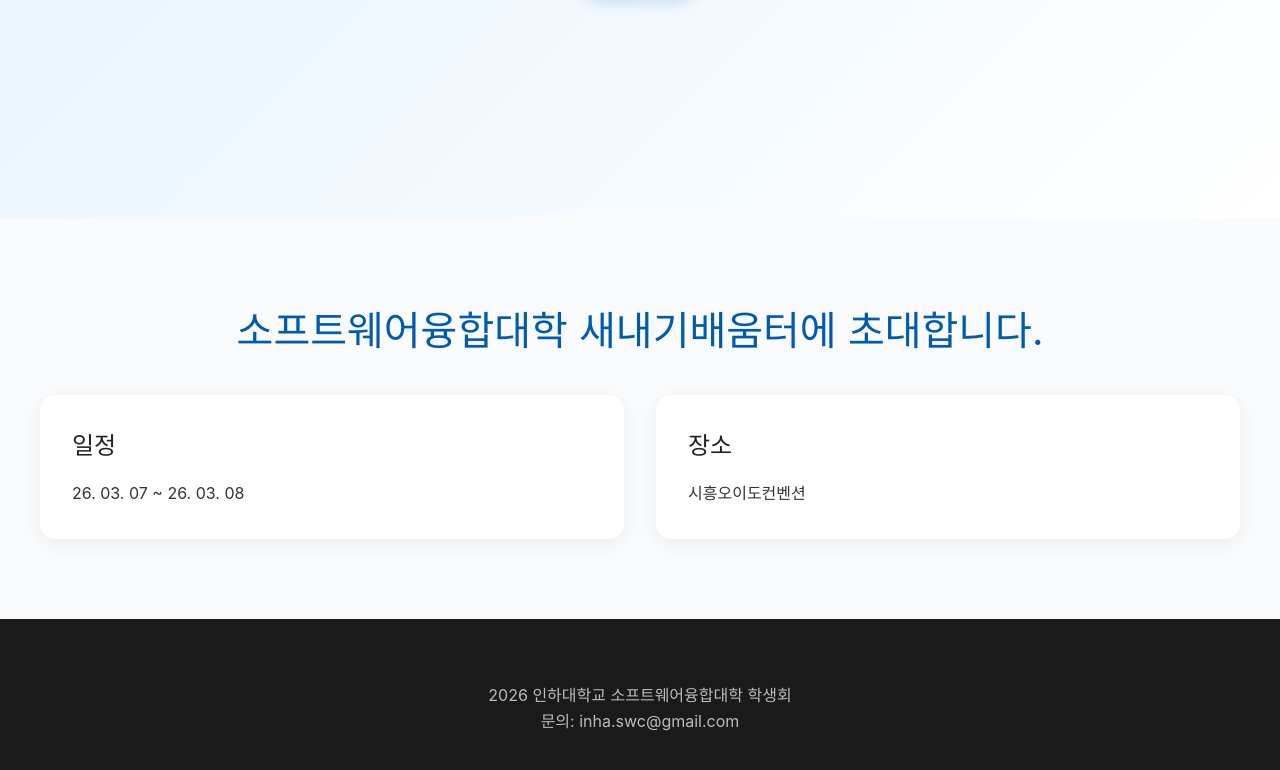
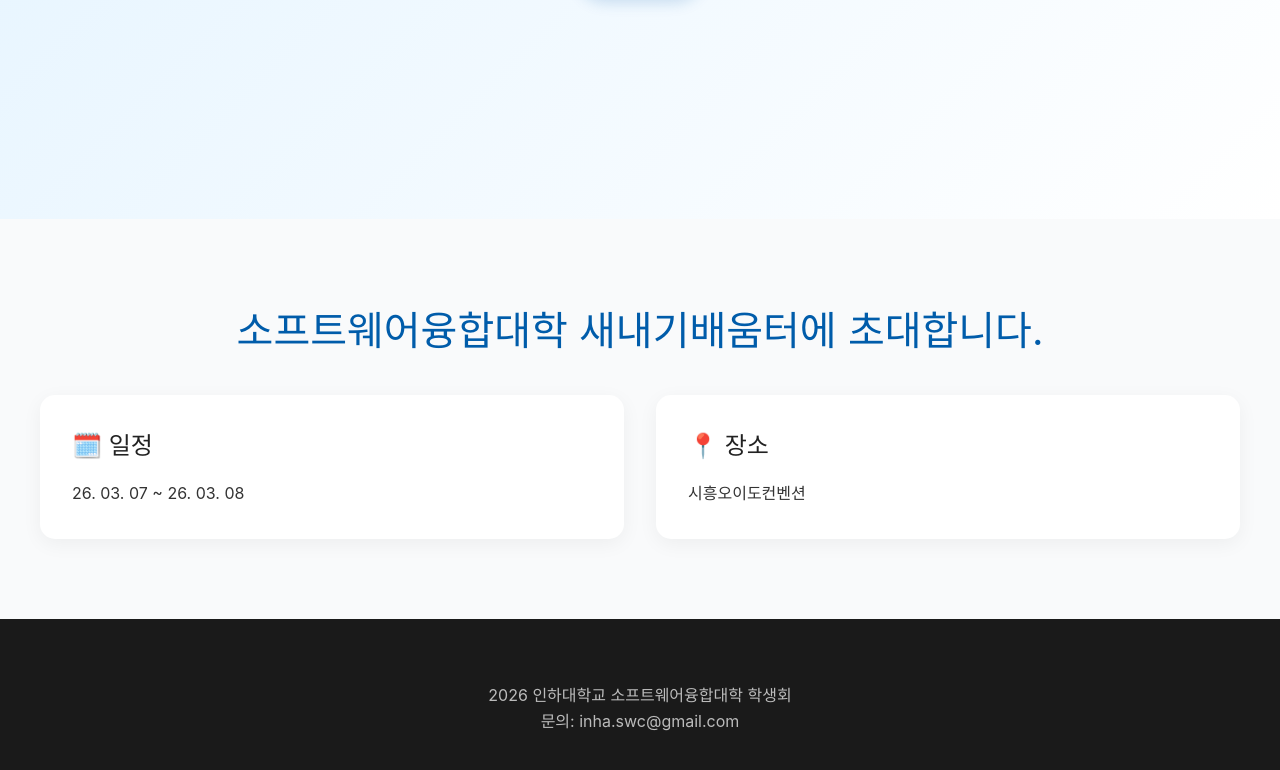
Before and after one commit to HyogyuAhn/swc2026, a Next.js app: page / in a window 1280 px wide. Shown: the part 581-1351 px from the top of the page. Built offline with nearby package versions, Linux system fonts and the light colour scheme.

Commit message:
add text

```diff
--- a/src/app/page.js
+++ b/src/app/page.js
@@ -33,11 +33,11 @@ export default function Home() {
                         <h2>소프트웨어융합대학 새내기배움터에 초대합니다.</h2>
                         <div className="grid">
                             <div className="card">
-                                <h3>일정</h3>
+                                <h3>🗓️ 일정</h3>
                                 <p>26. 03. 07 ~ 26. 03. 08</p>
                             </div>
                             <div className="card">
-                                <h3>장소</h3>
+                                <h3>📍 장소</h3>
                                 <p>시흥오이도컨벤션</p>
                             </div>
                         </div>
```
